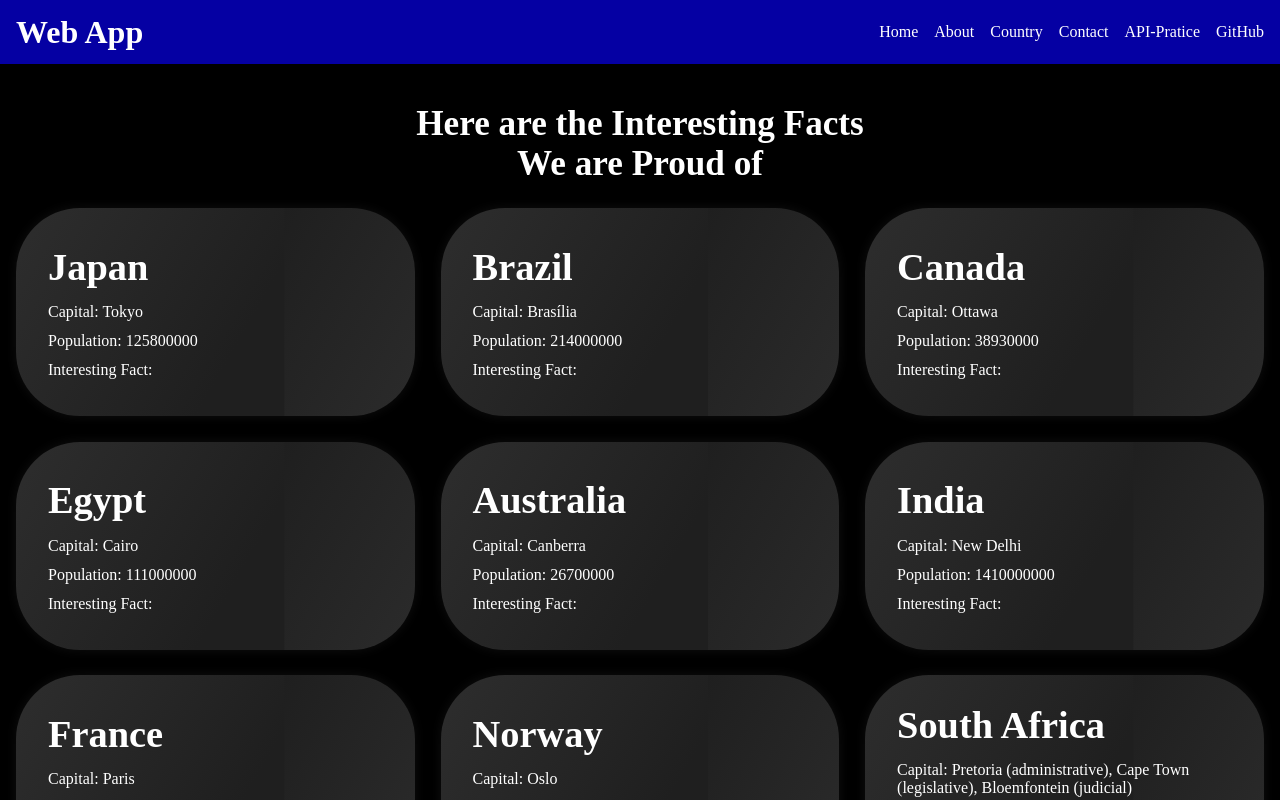
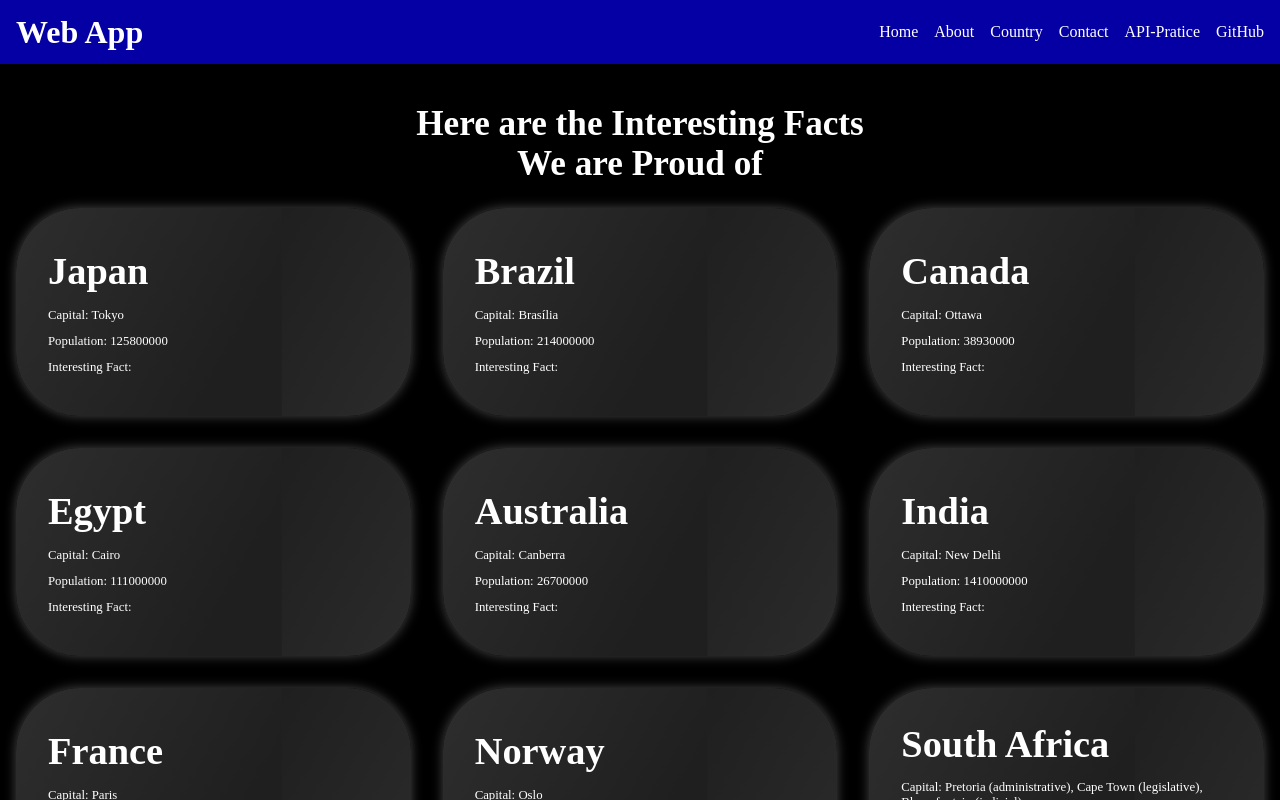
Before and after one commit to Nitesh47kumars/Country, a React (Vite) app: page /about in a window 1280 px wide. Shown: the top 800 px of the page. Built offline with nearby package versions, Linux system fonts and the light colour scheme.

Commit message:
Fix Styling of About & Navbar Component

```diff
--- a/src/About/About.css
+++ b/src/About/About.css
@@ -4,7 +4,6 @@
   align-items: center;
   padding: 0 1rem;
   margin: clamp(2rem, 4vw, 2.5rem) 0;
-
 }
 
 .about-container > h1 {
@@ -19,15 +18,15 @@
   max-width: 80rem;
   display: grid;
   grid-template-columns: repeat(3, 1fr);
-  gap: clamp(1.5rem, 2vw, 2rem);
+  gap: clamp(1rem, 4vw, 2rem);
 }
 
 .about-card h1{
   margin-bottom: 0.2rem;
-  font-size: clamp(1.6rem, 8vw, 2.4rem);
+  font-size: clamp(1.6rem, 5vw, 2.4rem);
 }
 .about-card p{
-  font-size: clamp(0.7rem, 2vw, 1rem);
+  font-size: clamp(0.7rem, 1vw, 1rem);
 }
 
 .about-card {
@@ -72,7 +71,7 @@
 /* Subtle pulse for depth */
 @keyframes pulse {
   0%, 100% {
-    box-shadow: 0 0 10px rgba(255, 255, 255, 0.05);
+    box-shadow: 0 0 10px rgba(255, 255, 255, 0.3);
   }
   50% {
     box-shadow: 0 0 20px rgba(255, 255, 255, 0.1);
--- a/src/Landing/Navbar.css
+++ b/src/Landing/Navbar.css
@@ -61,9 +61,11 @@ nav ul{
     position: absolute;
     top: 4rem;
     left: 0;
+    z-index: 3;
     width: 100%;
     box-shadow: 1px 1px 0.1rem 0.1rem rgba(0, 0, 0,0.1);
-    background-color: white;
+    background-color: rgb(47, 47, 47);
+    box-shadow: 1px 1px 0.3rem black;
     padding: 8px 0;
   }
   .mob-menu ul{
@@ -77,7 +79,7 @@ nav ul{
       opacity: 0.7;
     }
     & li a{
-      color: black;
+      color: white;
       font-weight: 700;
     }
   }
--- a/vite.config.js
+++ b/vite.config.js
@@ -8,6 +8,6 @@ export default defineConfig({
     host: '0.0.0.0',
     port: 5173,
     strictPort: true,
-    allowedHosts:['de859144abf4.ngrok-free.app']
+    allowedHosts:['eccf465137eb.ngrok-free.app']
   },
 })
```
